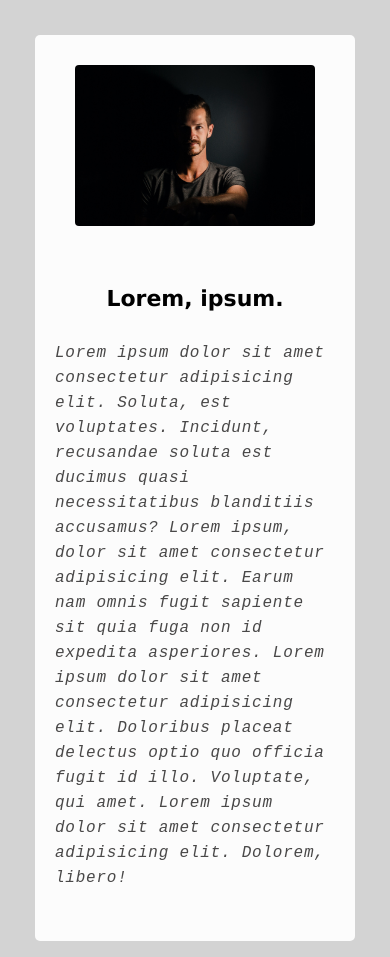
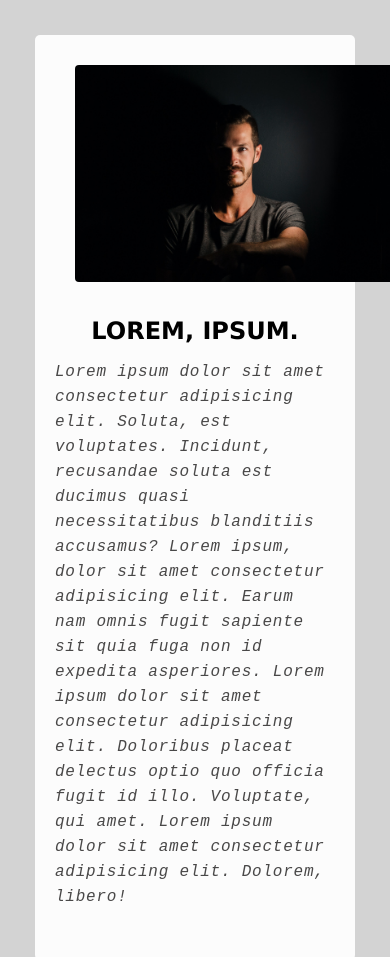
Before and after one commit to naveenbasyal/responsive-text, a plain HTML site: page index.html in a window 390 px wide. Shown: the top 957 px of the page. Drawn offline with Linux system fonts and the light colour scheme.

Commit message:
Update style.css

```diff
--- a/style.css
+++ b/style.css
@@ -58,8 +58,11 @@ html {
         border-radius: 5px;
     }
     .box .content title{
-        padding-top: 40px;
-        padding-bottom: 30px;
+        padding-top: 15px;
+        padding-bottom: 15px;
+        font-size : 2.4rem;
+        font-weight: bolder;
+        text-transform:uppercase;
     }
     .box .content p{
         padding: 0px;
@@ -70,7 +73,7 @@ html {
         color: rgb(73, 72, 72);
     }
     .box .img-bx{
-        width:100%;
+        width:130%;
         padding-top: 10px;
     }
     .box .img-bx img{
```
